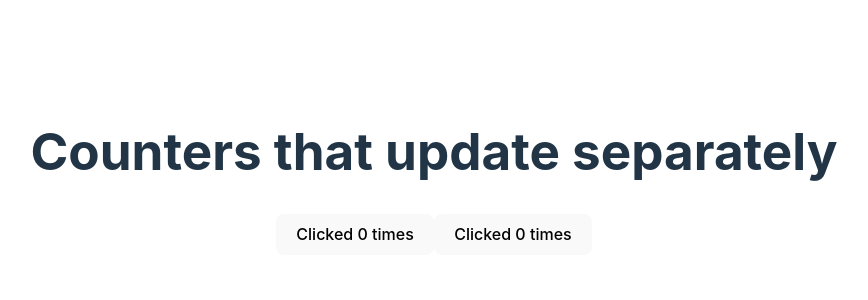
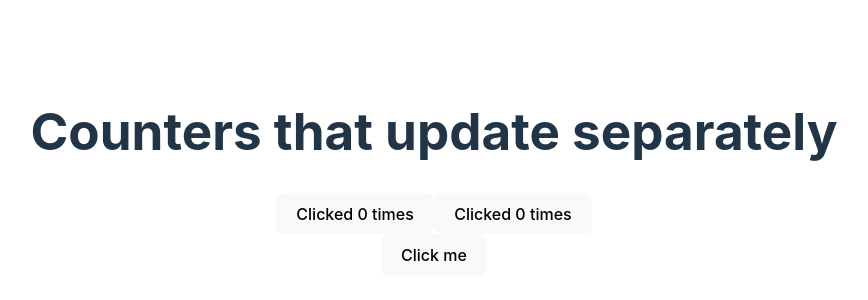
Before and after one commit to TaiefSiddique/React-Recap, a React (Vite) app: page / in a window 1280 px wide. Shown: the part 228-528 px from the top of the page, without its empty margins (206-1074 px from the left). Built offline with nearby package versions, Linux system fonts and the light colour scheme.

Commit message:
minor test

```diff
--- a/src/App.jsx
+++ b/src/App.jsx
@@ -2,7 +2,7 @@ import './App.css'
 import MyApp1 from './Components/MyApp1'
 //import ConditionalRendering from './Components/ConditionalRendering'
 //import RenderingLists from './Components/RenderingLists'
-//import RespondingToEvents from './Components/RespondingToEvents'
+import RespondingToEvents from './Components/RespondingToEvents'
 // import MyProfile from './Components/MyProfile';
 
 // const user = {
@@ -17,7 +17,7 @@ function App() {
   return (
     <>
       <MyApp1></MyApp1>
-      {/* <RespondingToEvents></RespondingToEvents> */}
+      <RespondingToEvents></RespondingToEvents>
       {/* <RenderingLists></RenderingLists> */}
       {/* <ConditionalRendering></ConditionalRendering> */}
       {/* <MyProfile user={user}></MyProfile> */}
```
